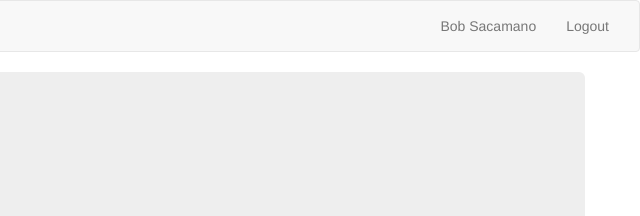
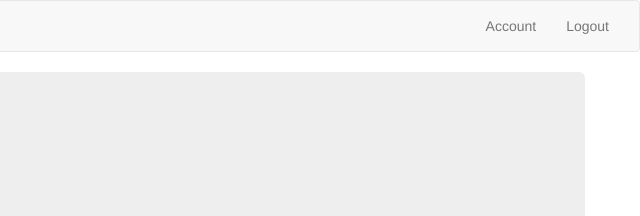
Before and after one commit to IBM-Cloud/nodejs-MEAN-stack, a website: page public/index.html in a window 1280 px wide. Shown: the top 216 px of the page, 640-1280 px from the left. Drawn offline with nearby package versions, Linux system fonts and the light colour scheme; some packages are replaced by stand-ins of ours.

```diff
--- a/public/index.html
+++ b/public/index.html
@@ -25,7 +25,7 @@
                 </ul>
                 <!--TODO Add logic to change this value from login/logout based on status-->
                 <ul class="nav navbar-nav navbar-right">
-                    <li><a href="#/account" ng-show="loggedIn">{{username}}</a></li>
+                    <li><a href="#/account" ng-show="loggedIn">Account</a></li>
                     <li><a href="#/login" ng-hide="loggedIn">Login</a></li>
                     <li><a ng-click="logout()" ng-show="loggedIn">Logout</a></li>
                 </ul>
```
Also changed, not shown: README.md.
